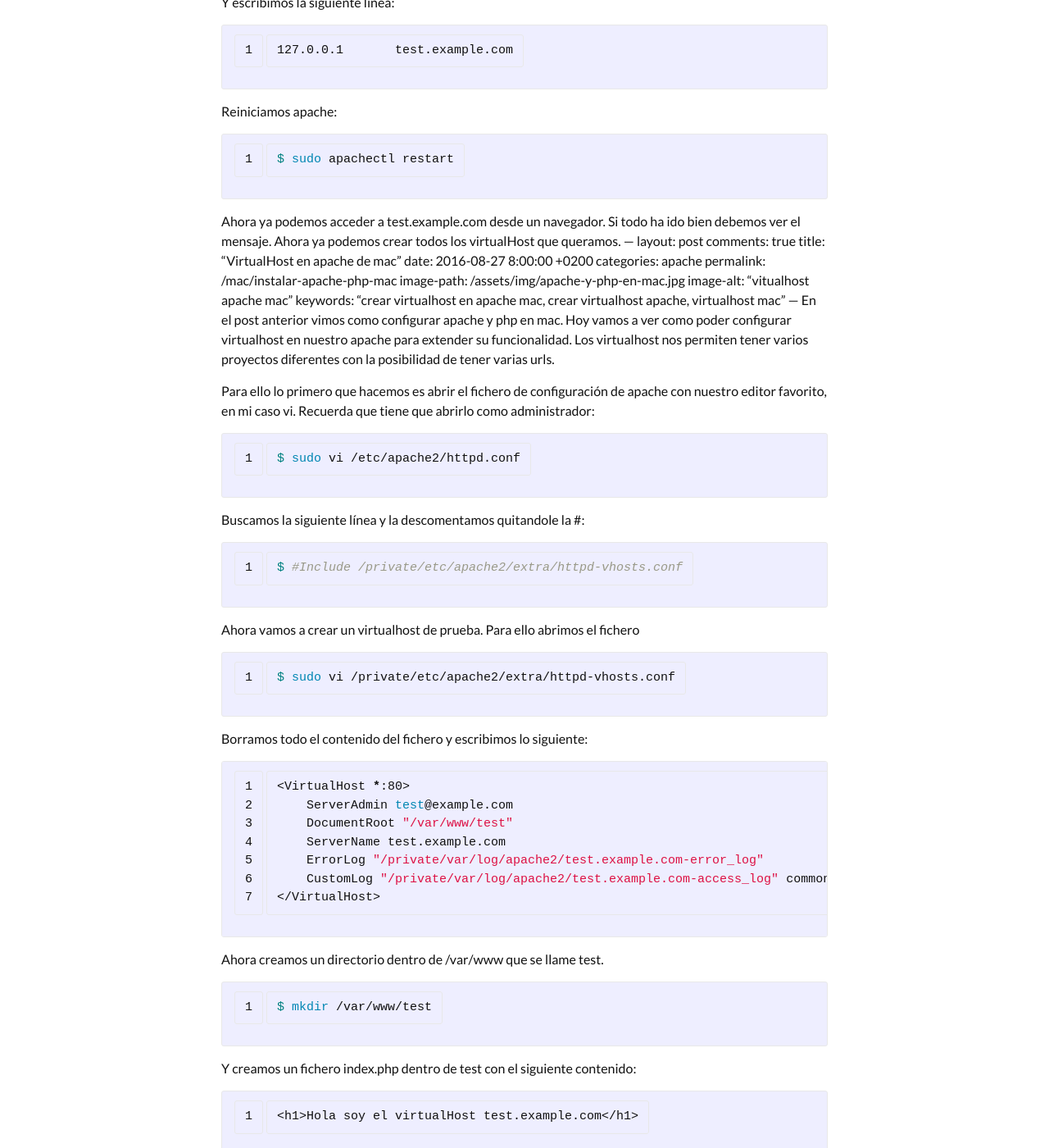
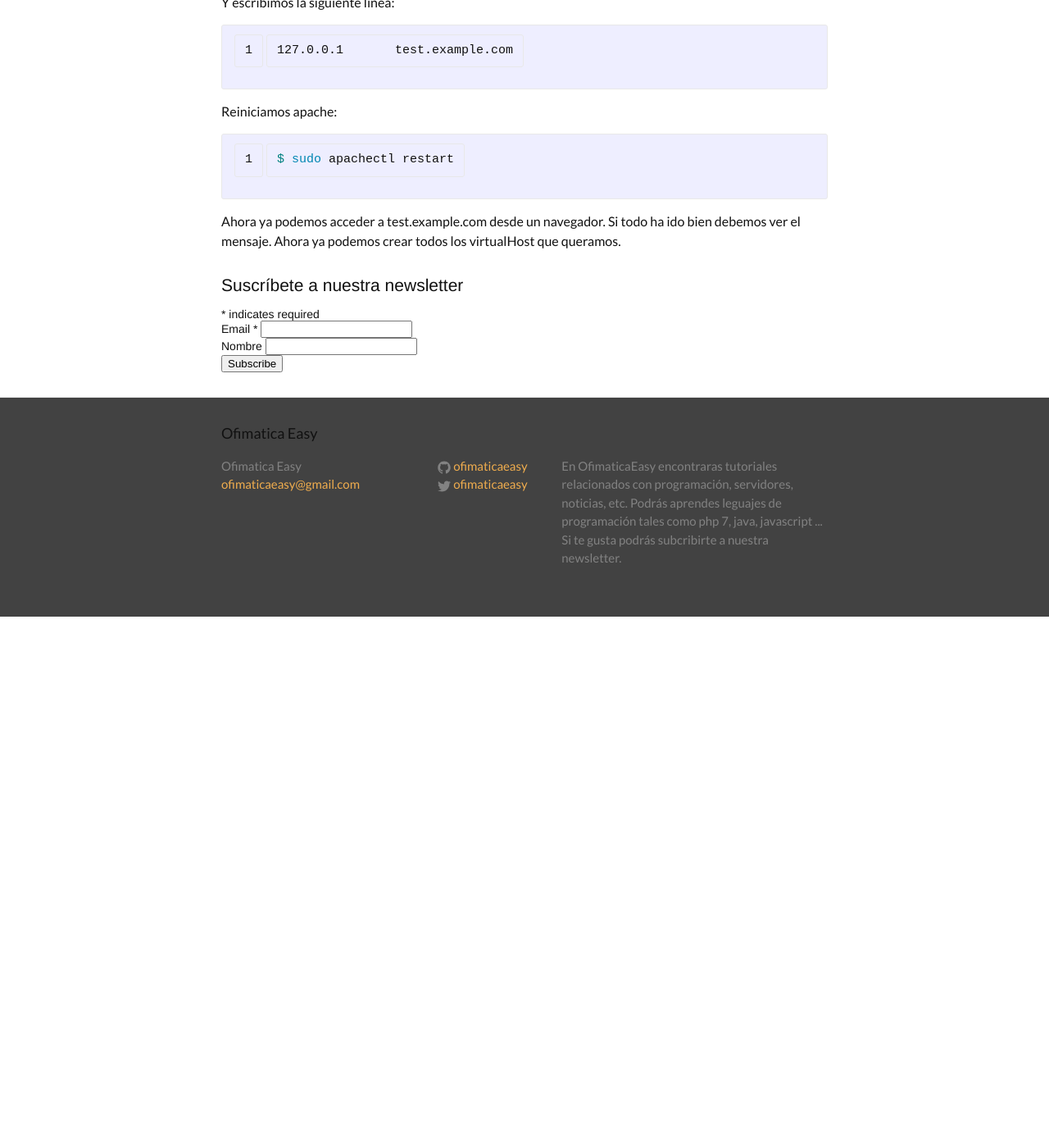
Before and after one commit to ofimaticaeasy/ofimaticaeasy.github.io, a Jekyll site: the page built from _posts/2016-08-28-configurar-virtualhost-en-apache-mac.markdown, in a window 1280 px wide and 1400 px high, scrolled down 1881 px. Shown: the whole window at 82% size. Built offline with Jekyll 4.4.1, drawn with Linux system fonts in a browser that asks for light colours; comment, search, counter and statistics services are not loaded; after the commit the page ends 2633 px from its top, so only the background shows below that; some of the changed text lies outside the part shown.

Commit message:
POST: Correción

```diff
--- a/_posts/2016-08-28-configurar-virtualhost-en-apache-mac.markdown
+++ b/_posts/2016-08-28-configurar-virtualhost-en-apache-mac.markdown
@@ -71,78 +71,5 @@ $ sudo apachectl restart
 Ahora ya podemos acceder a test.example.com desde un navegador. Si todo ha ido
 bien debemos ver el mensaje.
 Ahora ya podemos crear todos los virtualHost que queramos.
----
-layout: post
-comments: true
-title:  "VirtualHost en apache de mac"
-date:   2016-08-27 8:00:00 +0200
-categories: apache
-permalink: /mac/instalar-apache-php-mac
-image-path: /assets/img/apache-y-php-en-mac.jpg
-image-alt: "vitualhost apache mac"
-keywords: "crear virtualhost en apache mac, crear virtualhost apache, virtualhost mac"
----
-En el post anterior vimos como configurar apache y php en mac. Hoy vamos a
-ver como poder configurar virtualhost en nuestro apache para extender su funcionalidad.
-Los virtualhost nos permiten tener varios proyectos diferentes con la posibilidad de
-tener varias urls.
-
-Para ello lo primero que hacemos es abrir el fichero de configuración de apache
-con nuestro editor favorito, en mi caso vi. Recuerda que tiene que abrirlo como
-administrador:
-{% highlight Bash linenos %}
-$ sudo vi /etc/apache2/httpd.conf
-{% endhighlight %}
-
-Buscamos la siguiente línea y la descomentamos quitandole la #:
-{% highlight Bash linenos %}
-$ #Include /private/etc/apache2/extra/httpd-vhosts.conf
-{% endhighlight %}
-
-Ahora vamos a crear un virtualhost de prueba. Para ello abrimos el fichero
-{% highlight Bash linenos %}
-$ sudo vi /private/etc/apache2/extra/httpd-vhosts.conf
-{% endhighlight %}
-
-Borramos todo el contenido del fichero y escribimos lo siguiente:
-{% highlight Bash linenos %}
-<VirtualHost *:80>
-    ServerAdmin test@example.com
-    DocumentRoot "/var/www/test"
-    ServerName test.example.com
-    ErrorLog "/private/var/log/apache2/test.example.com-error_log"
-    CustomLog "/private/var/log/apache2/test.example.com-access_log" common
-</VirtualHost>
-{% endhighlight %}
-
-Ahora creamos un directorio dentro de /var/www que se llame test.
-{% highlight Bash linenos %}
-$ mkdir /var/www/test
-{% endhighlight %}
-
-Y creamos un fichero index.php dentro de test con el siguiente contenido:
-{% highlight Bash linenos %}
-<h1>Hola soy el virtualHost test.example.com</h1>
-{% endhighlight %}
-
-Ahora tenemos que añadir nuestro nuevo dominio a nuestro fichero hosts.
-Abrimos el siguiente fichero:
-{% highlight Bash linenos %}
-$ sudo vi /etc/hosts
-{% endhighlight %}
-
-Y escribimos la siguiente línea:
-{% highlight Bash linenos %}
-127.0.0.1       test.example.com
-{% endhighlight %}
-
-Reiniciamos apache:
-{% highlight Bash linenos %}
-$ sudo apachectl restart
-{% endhighlight %}
-
-Ahora ya podemos acceder a test.example.com desde un navegador. Si todo ha ido
-bien debemos ver el mensaje.
-Ahora ya podemos crear todos los virtualHost que queramos.
 
 [apache-php-mac]: {% post_url 2016-08-28-apache-y-php-en-mac %}
--- a/_posts/2016-08-29-instalar-php56-en-mac.markdown
+++ b/_posts/2016-08-29-instalar-php56-en-mac.markdown
@@ -13,7 +13,7 @@ Ya vimos como podemos [instalar apache y php][apache-php-mac] nativamente en mac
 También vimos [como configurar los virtualhost][virtualhost-apache] en apache para tener más proyectos en nuestro apache.
 Hoy vamos a ver cómo podemos instalar php5.6 y sustituir la versión anterior de php.
 
-Para ello nos vamos lo primero es crear un info.php en algún virtualhost para después ver
+Para ello nos vamos a crear un info.php en algún virtualhost para después ver
 que todo ha ido bien. En el post de [como instalar apache y php en mac][apache-php-mac] enseño como se hace.
 
 EL proceso es muy sencillo, no vamos a esta web [http://php-osx.liip.ch/][php56]{:target="_blank"} y copiamos la
```
